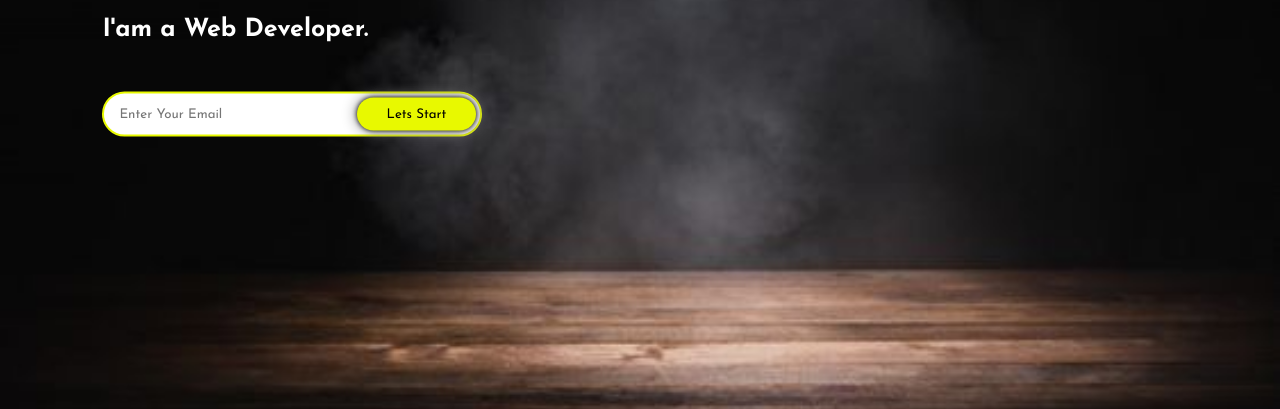
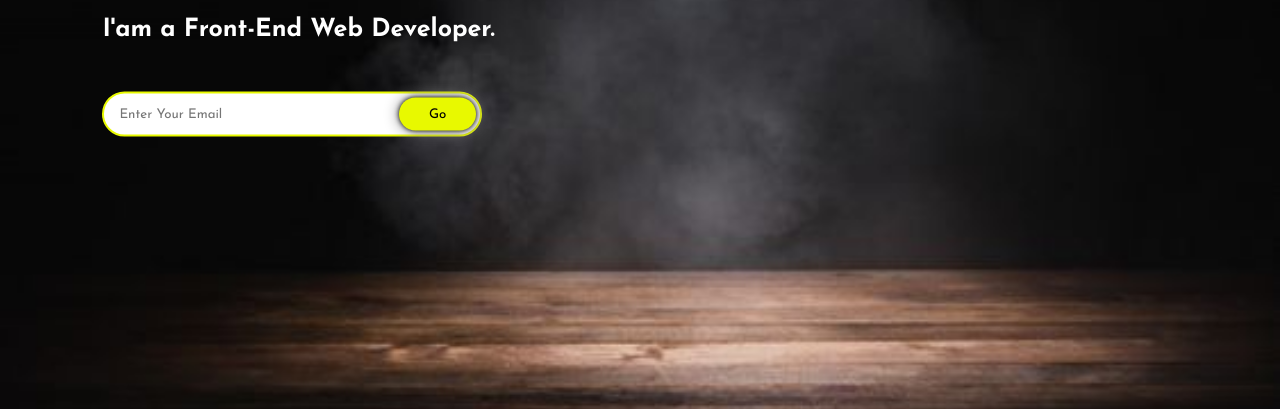
Before and after one commit to Manikanda-Ganesh/OIBSIP-level1-task2, a plain HTML site: page index.html in a window 1280 px wide. Shown: the part 391-800 px from the top of the page. Drawn offline with Linux system fonts and the light colour scheme; files that its build step writes are made by us from their sources; files whose address does not match are found by name.

Commit message:
Update index.html

```diff
--- a/index.html
+++ b/index.html
@@ -28,11 +28,11 @@
 		<div class="content">
 			<h4>Hello, my name is</h4>
 			<h1>Manikanda <span>Ganesh</span></h1>
-			<h3>I'am a Web Developer.</h3>
+			<h3>I'am a Front-End Web Developer.</h3>
 			<div class="newslatter">
 				<form>
 					<input type="email" name="email" id="mail" placeholder="Enter Your Email">
-					<input type="submit" name="submit" value="Lets Start">
+					<input type="submit" name="submit" value="Go">
 				</form>
 			</div>
 		</div>
@@ -86,7 +86,7 @@
 				<i class="far fa-bell"></i>
 				<h5>Front-End-Design</h5>
 				<div class="pra">
-					<p>Every website must be built with two primary aims: At first, it needs to work across all devices. Next, it needs to be fast as possible.</p>
+					<p>Every website must be built with two primary aims: At first, it needs to work across all devices. Next, it needs to be very quick.</p>
 
 					<p style="text-align: center;">
 						<a class="button" href="#">Read More</a>
```
